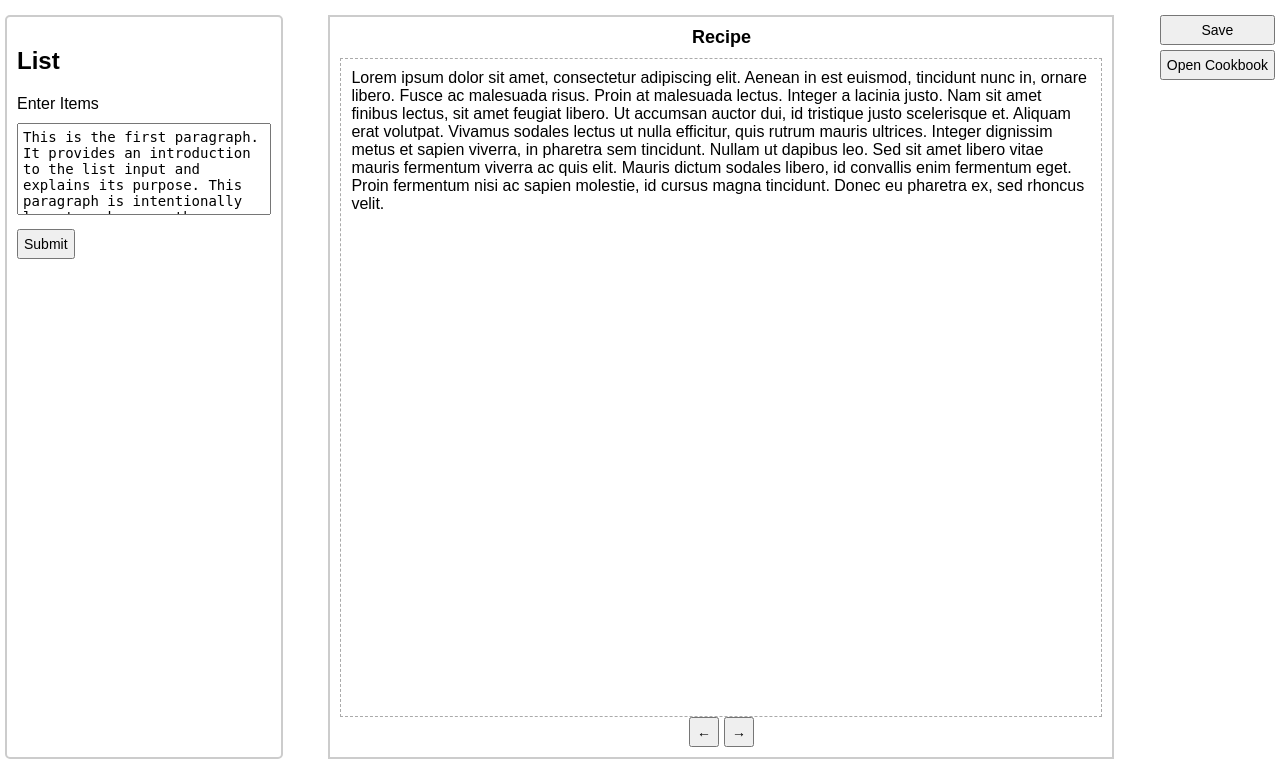
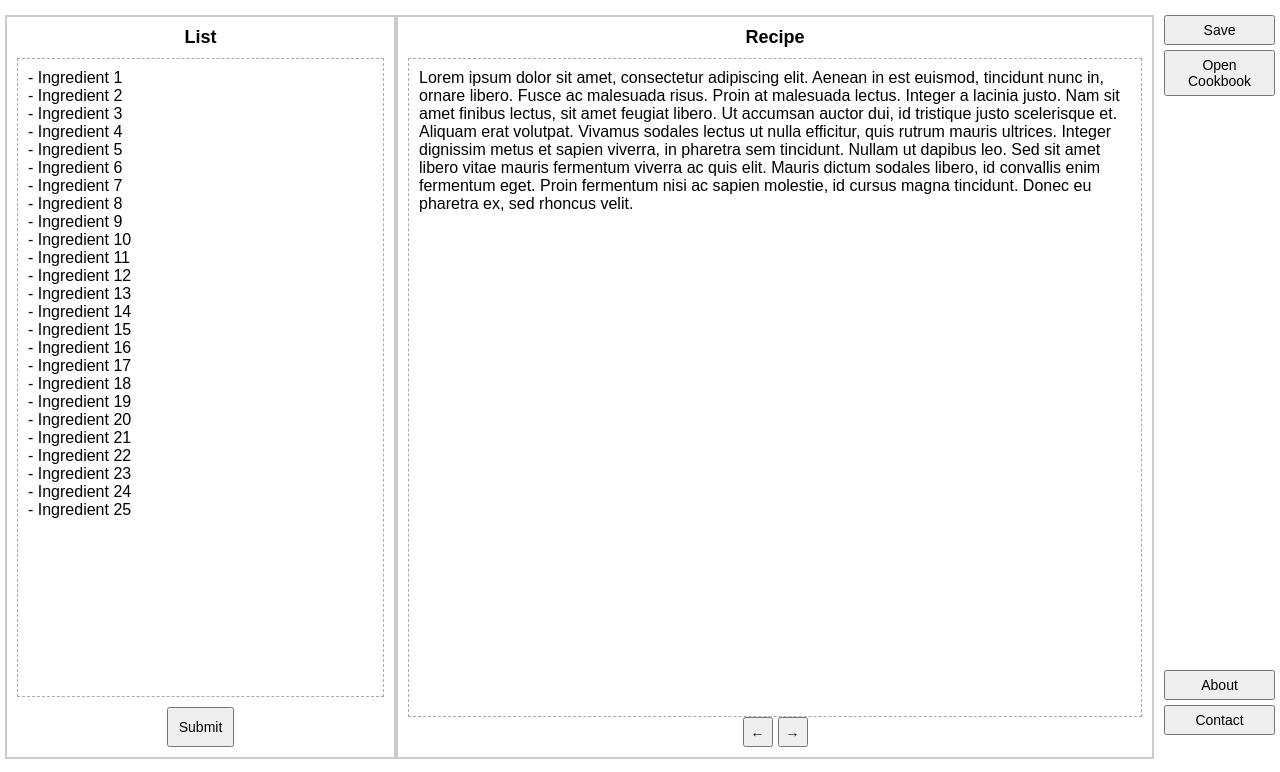
Before and after one commit to dmitriiDr/RecipIT, a Python web app: template templates/home.html in a window 1280 px wide. Shown: the part 28-800 px from the top of the page. Run offline with Jinja, Linux system fonts and the light colour scheme; the template is opened without the code that fills it, so the values that code supplies are empty.

Commit message:
add buttons about and contact

```diff
--- a/templates/home.html
+++ b/templates/home.html
@@ -27,13 +27,33 @@
             padding: 5px;
         }
         .list-section {
-            width: 20%;
-            margin-right: 10px; /* Spacing between sections */
+            width: 30%;
             border: 2px solid #ccc;
             padding: 10px;
-            border-radius: 5px;
-            height: 100%; /* Takes the full height of the container */
-            overflow-y: auto; /* Scroll if content overflows */
+            display: flex;
+            flex-direction: column;
+            justify-content: space-between;
+            height: 100%; /* Takes the full available height of the container */
+        }
+        .list-title {
+            text-align: center;
+            font-size: 18px;
+            font-weight: bold;
+            margin-bottom: 10px;
+        }
+        .list-content {
+            flex-grow: 1;
+            border: 1px dashed #aaa;
+            padding: 10px;
+            overflow-y: auto; /* Allows vertical scrolling inside the field */
+            height: calc(100% - 50px); /* Fills most of the list-section height */
+        }
+        .submit-button {
+            margin-top: 10px;
+            padding: 10px;
+            font-size: 14px;
+            cursor: pointer;
+            align-self: center; /* Centers the button horizontally */
         }
         .recipe-section {
             width: 60%;
@@ -65,9 +85,20 @@
         .action-buttons {
             display: flex;
             flex-direction: column;
-            justify-content: flex-start;
+            justify-content: space-between;
             gap: 5px;
             margin-left: 10px;
+            height: 100%; /* Aligns buttons at the top and bottom */
+        }
+        .action-buttons .top-buttons {
+            display: flex;
+            flex-direction: column;
+            gap: 5px;
+        }
+        .action-buttons .bottom-buttons {
+            display: flex;
+            flex-direction: column;
+            gap: 5px;
         }
         button {
             padding: 5px;
@@ -82,14 +113,6 @@
             align-items: center;
             font-size: 14px;
         }
-        textarea {
-            width: 100%;
-            padding: 5px;
-            margin: 10px 0;
-            box-sizing: border-box;
-            font-size: 14px;
-            resize: none;
-        }
     </style>
 </head>
 <body>
@@ -99,18 +122,35 @@
     <div class="container">
         <!-- List Section -->
         <div class="list-section">
-            <h2>List</h2>
-            <form method="POST">
-                <label for="list_input">Enter Items</label>
-                <textarea id="list_input" name="list_text" rows="5" cols="30">
-This is the first paragraph. It provides an introduction to the list input and explains its purpose. This paragraph is intentionally long to make sure the content overflows the visible area of the text box. You might also include additional instructions or explanations here for context. The goal is to ensure that there is enough content to require scrolling.
-
-This is the second paragraph. It delves deeper into the context, providing additional information and details for the user. Here, you might add examples or elaborate on specific points introduced in the first paragraph. This section adds value by explaining the "why" behind the input process, making the content more engaging. Again, this paragraph is long enough to require scrolling.
-
-This is the third paragraph. It concludes the text, summarizing the key points and providing a final thought. This section wraps up the message and prepares the user to proceed. You can also use this space to add a call-to-action or some motivational wording. The length of this paragraph ensures that the scrollbar functionality is demonstrated effectively.
-                </textarea>
-                <button type="submit">Submit</button>
-            </form>
+            <div class="list-title">List</div>
+            <div class="list-content" id="list">
+                - Ingredient 1<br>
+                - Ingredient 2<br>
+                - Ingredient 3<br>
+                - Ingredient 4<br>
+                - Ingredient 5<br>
+                - Ingredient 6<br>
+                - Ingredient 7<br>
+                - Ingredient 8<br>
+                - Ingredient 9<br>
+                - Ingredient 10<br>
+                - Ingredient 11<br>
+                - Ingredient 12<br>
+                - Ingredient 13<br>
+                - Ingredient 14<br>
+                - Ingredient 15<br>
+                - Ingredient 16<br>
+                - Ingredient 17<br>
+                - Ingredient 18<br>
+                - Ingredient 19<br>
+                - Ingredient 20<br>
+                - Ingredient 21<br>
+                - Ingredient 22<br>
+                - Ingredient 23<br>
+                - Ingredient 24<br>
+                - Ingredient 25<br>
+            </div>
+            <button class="submit-button">Submit</button>
         </div>
 
         <!-- Recipe Section -->
@@ -127,8 +167,14 @@ This is the third paragraph. It concludes the text, summarizing the key points a
 
         <!-- Action Buttons -->
         <div class="action-buttons">
-            <button>Save</button>
-            <button>Open Cookbook</button>
+            <div class="top-buttons">
+                <button>Save</button>
+                <button>Open Cookbook</button>
+            </div>
+            <div class="bottom-buttons">
+                <button>About</button>
+                <button>Contact</button>
+            </div>
         </div>
     </div>
 </body>
```
